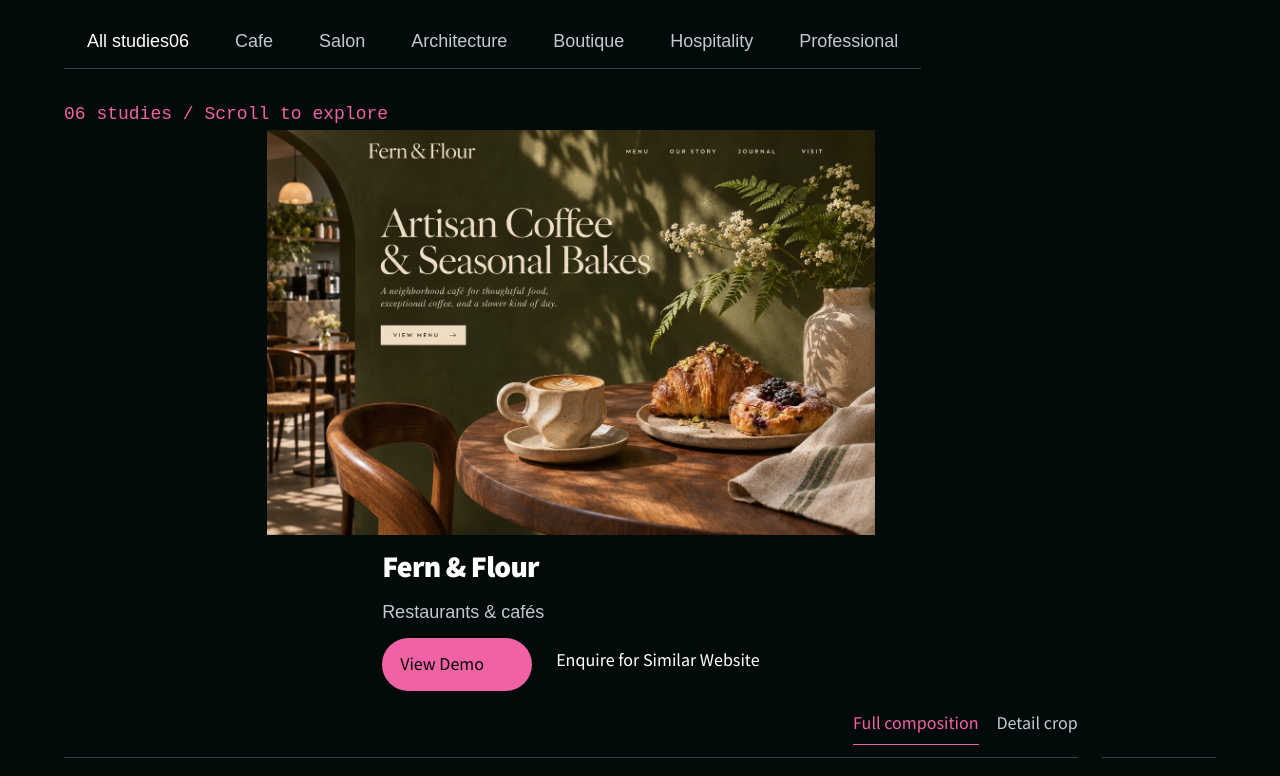
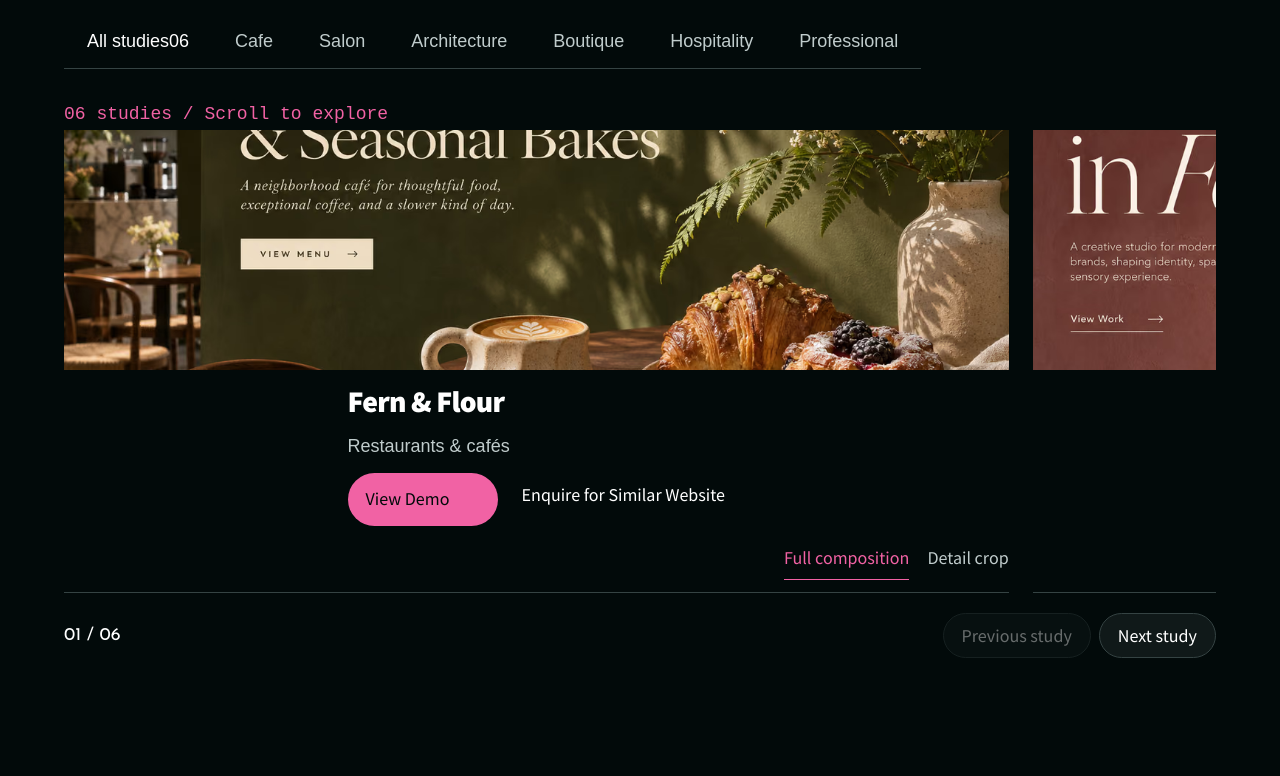
Before and after one commit to donet4567/dstarsolutions, a Next.js app: page /small-business-websites in a window 1280 px wide. Shown: the part 3440-4216 px from the top of the page. Built offline with nearby package versions, Linux system fonts and the light colour scheme.

Commit message:
Restore November gallery scroll and image layout

```diff
--- a/src/app/reference-theme.css
+++ b/src/app/reference-theme.css
@@ -134,12 +134,12 @@ html[data-theme] .brand-wordmark>span {text-transform:none;letter-spacing:0;}
 .business-showcase .study-journey .business-card .gallery-image-stage {background:#17131d;}
 .business-showcase .study-journey .business-card .gallery-image-stage img {object-fit:cover;}
 @media(min-width:761px) {
- .business-showcase .business-card,.business-showcase .business-card:nth-child(even) {flex-basis:88%;}
- .business-showcase .study-journey .business-card .gallery-image-stage {width:min(100%,clamp(510px,76svh,820px));height:auto;min-height:0;aspect-ratio:3/2;margin-inline:auto;}
+ .business-showcase .business-card,.business-showcase .business-card:nth-child(even) {flex-basis:82%;padding-bottom:12px;}
+ .business-showcase .study-journey .business-card .gallery-image-stage {height:clamp(160px,30svh,290px);min-height:0;aspect-ratio:auto;}
 }
 @media(max-width:760px) {
- .business-showcase .business-card,.business-showcase .business-card:nth-child(even) {flex-basis:94%;}
- .business-showcase .study-journey .business-card .gallery-image-stage {width:min(100%,clamp(320px,55svh,420px));height:auto;aspect-ratio:3/2;margin-inline:auto;}
+ .business-showcase .business-card,.business-showcase .business-card:nth-child(even) {flex-basis:94%;padding-bottom:12px;}
+ .business-showcase .study-journey .business-card .gallery-image-stage {height:clamp(120px,22svh,190px);}
  .business-showcase .study-journey .business-card h3 {font-size:28px;}
  .business-showcase .study-journey .business-card-actions {gap:8px;flex-direction:column;align-items:flex-start;}
  .business-showcase .study-journey .business-card-actions a {min-height:40px;}
--- a/src/components/BusinessShowcase.tsx
+++ b/src/components/BusinessShowcase.tsx
@@ -50,7 +50,7 @@ export default function BusinessShowcase({ source = "home" }: { source?: "home"
       distance=Math.max(0,rail.scrollWidth-rail.clientWidth);
       const top=(document.querySelector("header")?.getBoundingClientRect().height??88)+12;
       const contentHeight=rail.parentElement?.offsetHeight??rail.offsetHeight;
-      pinned=!motion.matches && innerWidth>900 && contentHeight<=innerHeight-top-12 && distance>1;
+      pinned=!motion.matches && contentHeight<=innerHeight-top-12 && distance>1;
       runway.dataset.pinned=String(pinned);
       runway.style.setProperty("--study-pin-top",`${top}px`);
       runway.style.height=pinned ? `${(rail.parentElement?.offsetHeight??rail.offsetHeight)+distance}px` : "";
```
